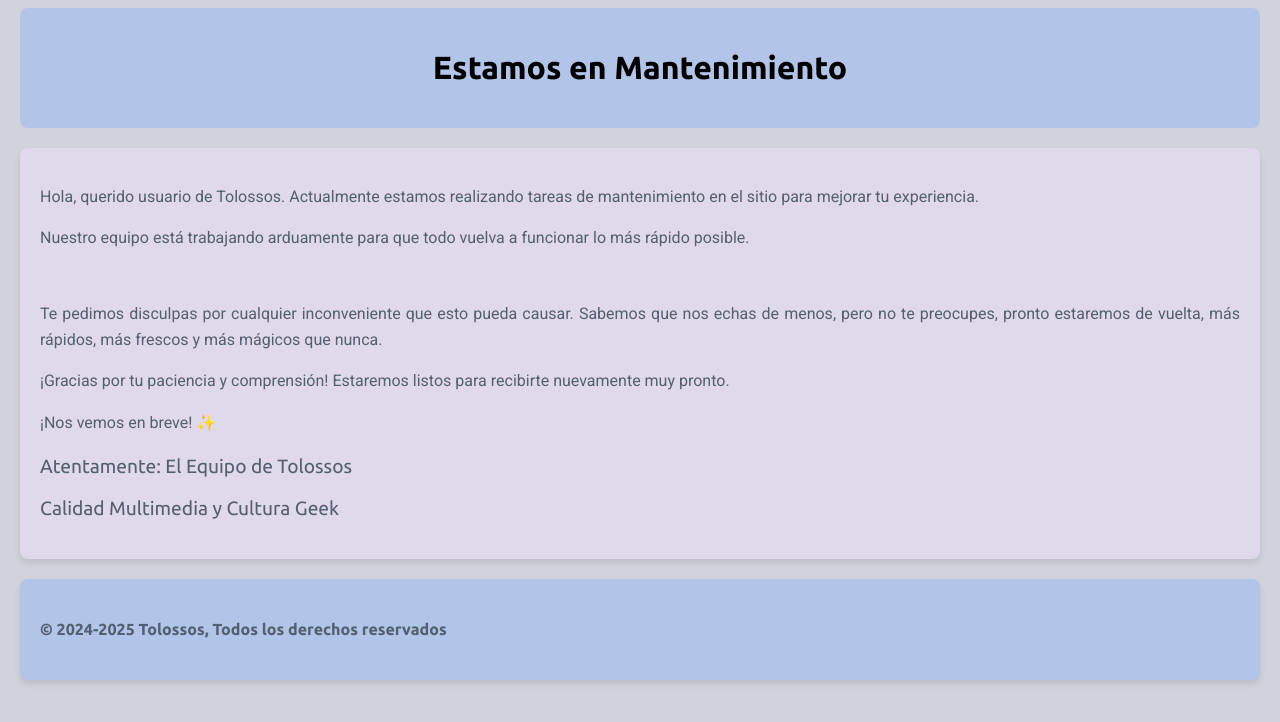
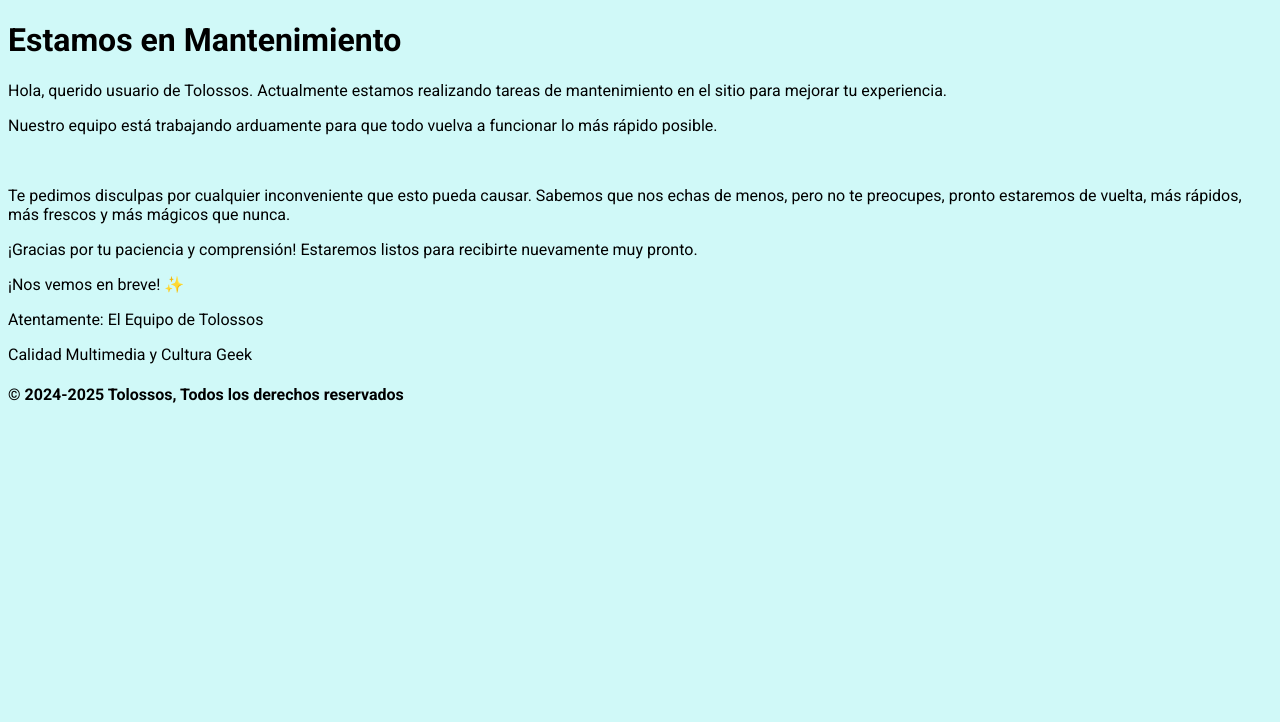
Before and after one commit to NotAlessed/tolossos-frontend, a plain HTML site: page partials/mgmt.htm in a window 1280 px wide. Drawn offline with Linux system fonts and the light colour scheme.

Commit message:
body css

```diff
--- a/css/style.css
+++ b/css/style.css
@@ -3,60 +3,6 @@
 @import url(/css/navbar.css);
 
 body {
-    background-color: var(--mischka);
+    background-color: var(--hummingbird);
+    font-family: 'Roboto', sans-serif;
 }
-
-
-
-.container {
-    max-width: 1200px;
-    margin: 0 auto;
-    padding: 20px;
-
-    border-radius: 8px;
-    background-color: var(--spindle);
-    text-align: center;
-}
-
-.text-container {
-    max-width: 1200px;
-    margin: 20px auto;
-    padding: 20px;
-    background-color: var(--snuff);
-    border-radius: 8px;
-    box-shadow: 0 4px 6px rgba(0, 0, 0, 0.1);
-    text-align:justify;
-}
-
-.warning-h1 {
-    font-family: 'Ubuntu';
-}
-
-.warning-p {
-    font-family: 'Roboto', 'Ubuntu';
-    font-size: 1rem;
-    line-height: 1.6;
-    color: var(--shuttlegray);
-}
-
-.warning-signature {
-    font-family: 'Josefin Sans', 'Ubuntu';
-    font-size: 1.2rem;
-    color: var(--shuttlegray);
-}
-
-.info-container {
-    max-width: 1200px;
-    margin: 20px auto;
-    padding: 20px;
-    background-color: var(--spindle);
-    border-radius: 8px;
-    box-shadow: 0 4px 6px rgba(0, 0, 0, 0.1);
-    text-align:justify;
-}
-
-.info-h4 {
-    font-family: 'Ubuntu';
-    font-size: 1rem;
-    color: var(--shuttlegray);
-}
```
